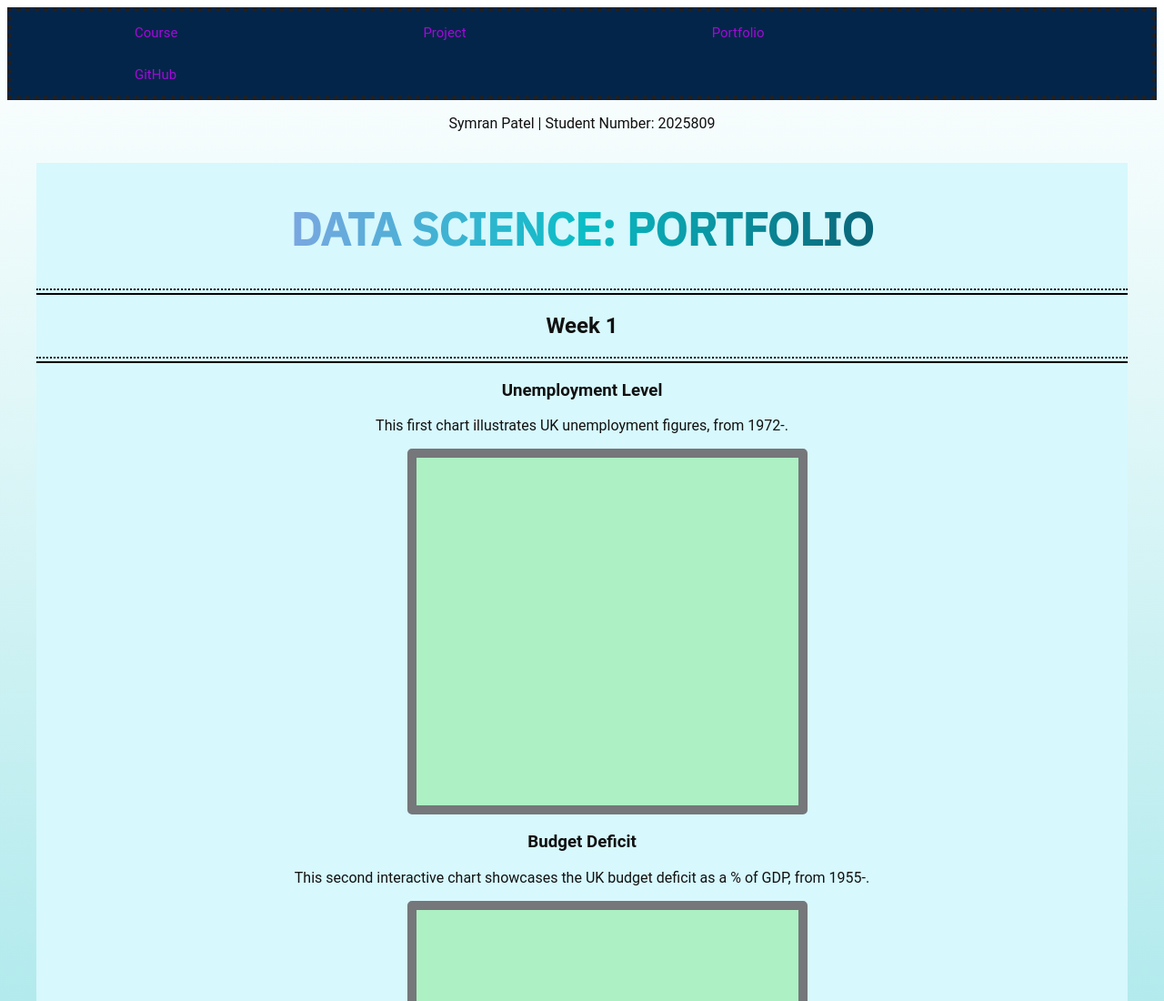
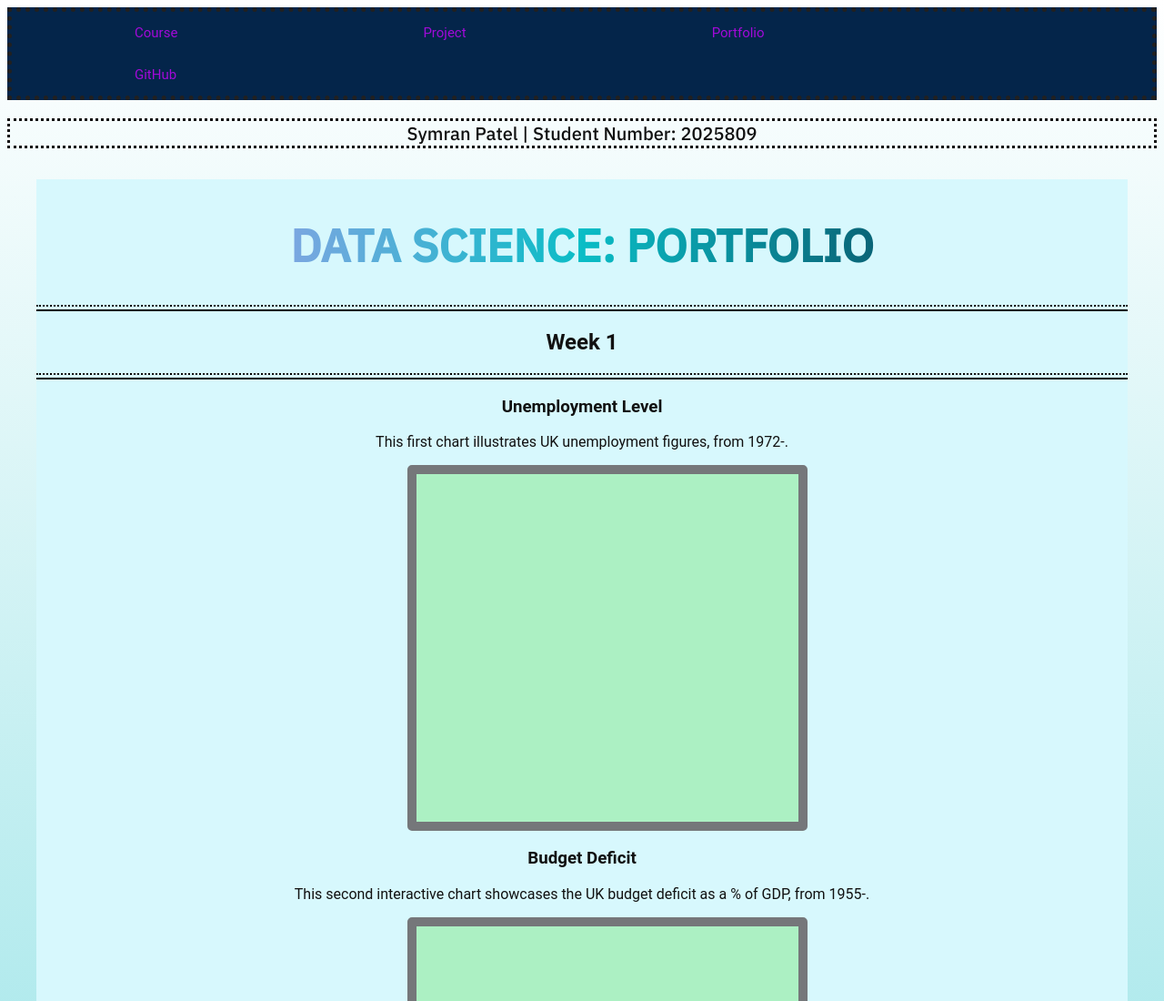
Before and after one commit to Symran19/Symran19.github.io, a plain HTML site: page index.html in a window 1280 px wide. Shown: the top 1100 px of the page at 91% size. Drawn offline with Linux system fonts and the light colour scheme; a script that the page names is missing; a web font is replaced by a local one.

Commit message:
Update index.css

```diff
--- a/index.css
+++ b/index.css
@@ -74,6 +74,14 @@ h2, h3, h4, p{
     font-family: 'Roboto', sans-serif;
     text-align: center;
 
+}
+
+.toptitle p{
+    text-align: center;
+    font-size: 20px;
+    font-family: "IBM Plex Sans", sans-serif;
+    border-style: dotted;
+    border-width: 2;
 }
 
 
```
